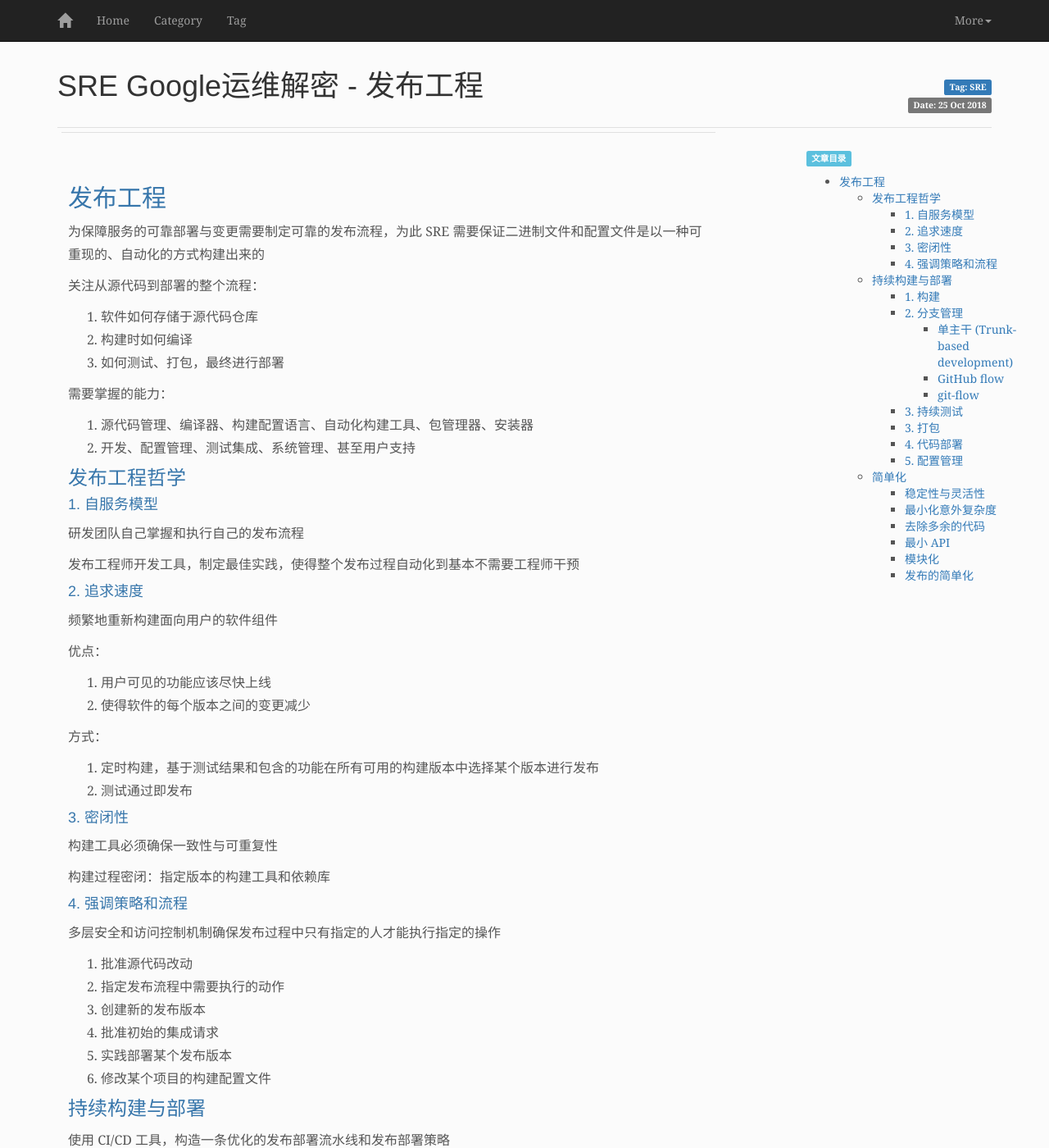
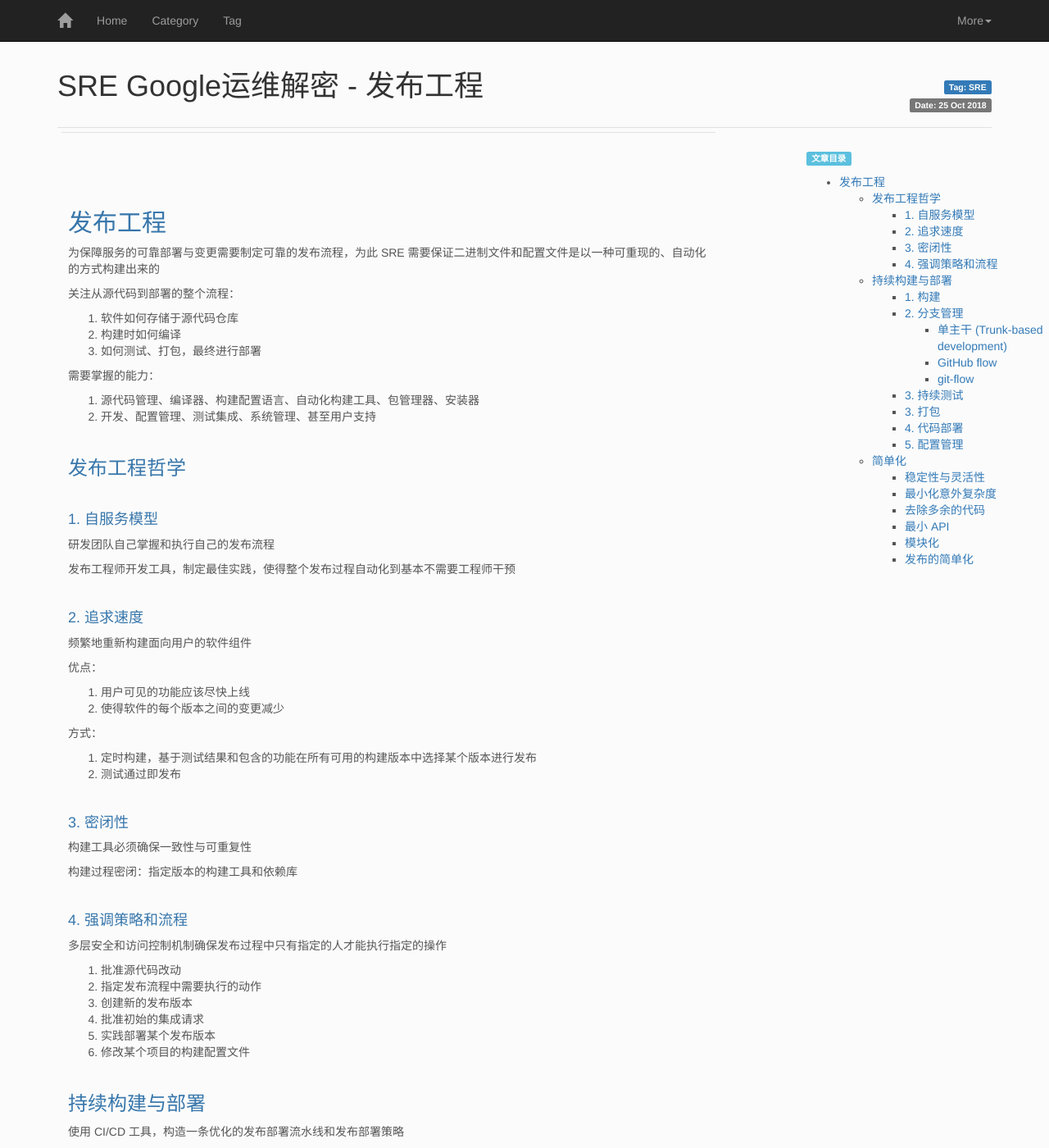
Before and after one commit to mapan1984/mapan1984.github.io, a Jekyll site: the page built from _posts/note/2018-10-25-release-engineering.md, in a window 1280 px wide and 1400 px high. Shown: the whole window at 82% size. Built offline with Jekyll 4.4.1, drawn with Linux system fonts in a browser that asks for light colours; comment, search, counter and statistics services are not loaded.

Commit message:
Web: adjust style

```diff
--- a/assets/styles/_sass/_post.scss
+++ b/assets/styles/_sass/_post.scss
@@ -24,6 +24,7 @@ div.post-header {
         margin-top: -18px;
     }
 }
+
 div.post-body {
     margin: 5px;
     padding: 8px;
@@ -35,31 +36,35 @@ div.post-body {
 
     > div.post-content {
         margin-top: 55px; /*为了抵消文章标题带来的偏移（margin/padding）*/
-        line-height: 1.75;
-        font-size: 16px;
 
-        &:hover {
-            background-color: #f0f0f0;
+        // h1, h2, h3, h4, h5, h6  {
+        //   font-family: sans-serif;
+        // }
+
+        // p {
+        //     font-size: 14px;
+        //     line-height: 1.428;
+        // }
+
+        .clickable-header {  /* 所有的标题 */
+            padding-top: 85px;
+            margin-top: -55px;
+            color: #3776ab;
         }
 
-        .clickable-header {  /* 所有的标题 */
-            padding-top: 55px;
-            margin-top: -55px;
-            color:#3776ab;
-        }
         table {
             font-size: 12px;
             line-height: 1.2;
         }
 
         img {
-            margin:0 auto;
-            display:block;
+            margin: 0 auto;
+            display: block;
 
-            width:auto;
-            height:auto;
-            max-width:100%;
-            max-height:100%;
+            width: auto;
+            height: auto;
+            max-width: 100%;
+            max-height: 100%;
         }
     }
 
@@ -71,23 +76,26 @@ div.post-body {
         margin: 0 auto;
     }
 }
+
 div.post-tip {
     #toc {
         position: fixed;
         padding: 2px;
-        top: 190px;
+        top: 260px;
 
         > span {
             position: relative;
             bottom: 10px;
         }
     }
+
     #back-to-top {
         position: fixed;
-        bottom:30px;
+        bottom: 30px;
     }
 }
-// 控制post-body和post-tip的显示
+
+// 控制 post-body 和 post-tip 的显示
 @media (min-width: 768px){
     div.post-body {
         width: 70%;
@@ -100,6 +108,7 @@ div.post-tip {
         margin-left: 15px;
     }
 }
+
 @media (max-width: 768px){
     div.post-body {
         width: 100%;
--- a/assets/styles/main.scss
+++ b/assets/styles/main.scss
@@ -3,8 +3,10 @@
 /*
  * Globals variables
  */
-$base-font-family: "Microsoft YaHei", Georgia, "Times New Roman", Times, serif;
+// $base-font-family: Georgia, serif, Times, "Times New Roman", "Microsoft YaHei";
+$base-font-family: "Helvetica Neue", Helvetica, Tahoma, Arial, "PingFang SC", "Hiragino Sans GB", "Heiti SC", "Microsoft YaHei", "WenQuanYi Micro Hei", sans-serif;
 $base-boder: 1px solid #e0e0e0;
+
 /*
  * Base
  */
@@ -13,20 +15,23 @@ body {
     color: #555;
     background-color: rgba(247, 247, 247, 0.4);
 }
+
 h1, .h1,
 h2, .h2,
 h3, .h3,
 h4, .h4,
 h5, .h5,
 h6, .h6 {
-    font-family: "Microsoft YaHei", "Helvetica Neue", Helvetica, Arial, sans-serif;
+    font-family: $base-font-family;
     color: #333;
 }
-a {
-    &:link, visited {
-        text-decoration: none;
-    }
-}
+
+// a {
+//     &:link, visited {
+//         text-decoration: none;
+//     }
+// }
+
 /*
  * post-list
  */
@@ -38,7 +43,6 @@ ul.posts {
 
     > li.post {
         display: flex;
-        display: -webkit-flex;
         flex-direction: row;
         justify-content: space-between;
         padding: 8px;
--- a/sw.js
+++ b/sw.js
@@ -2,7 +2,7 @@
 layout: null
 ---
 
-const staticCacheName = "mapan1984-github-io-v0";
+const staticCacheName = "mapan1984-github-io-v1";
 
 console.log("installing service worker");
 
```
